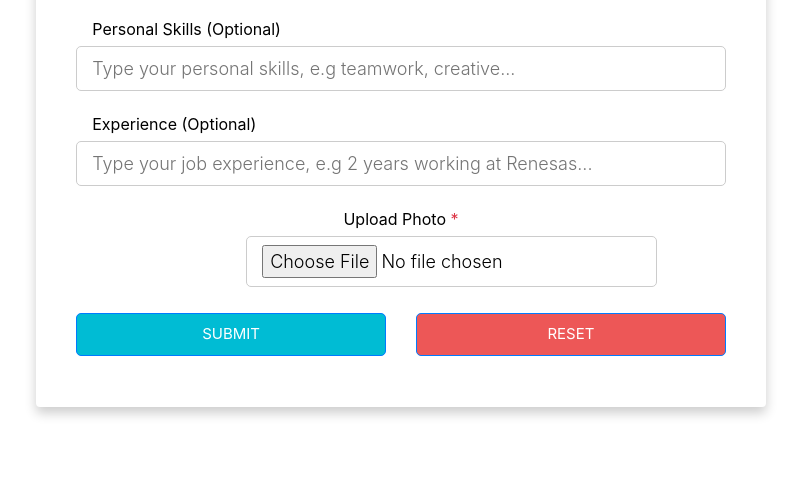
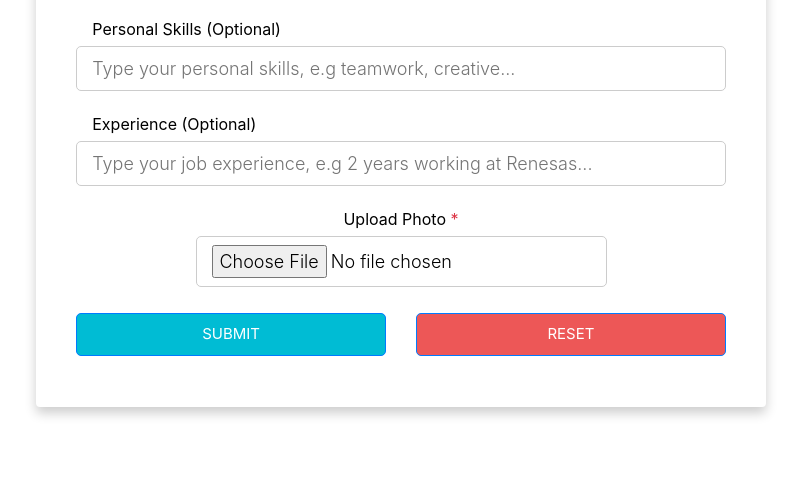
Before and after one commit to BinhNg2910/Web_Project, a PHP site: page /Web_runner/CreateCV.php in a window 1280 px wide. Shown: the part 878-1364 px from the top of the page, without its empty margins (239-1040 px from the left). Run offline with PHP 8.4, Linux system fonts and the light colour scheme.

Commit message:
Fix Front-end CV

```diff
--- a/Web_runner/CreateCV.php
+++ b/Web_runner/CreateCV.php
@@ -202,9 +202,9 @@ $conn->close();
                             <input type="text" id="experience" name="experience" placeholder="Type your job experience, e.g 2 years working at Renesas...">
                         </div>
                     </div>
+                    <label class="form-control-label">Upload Photo<span class="text-danger"> *</span></label>
                     <div class="row justify-content-center text-center">
-                        <div class="form-group col-sm-6">
-                            <label class="form-control-label">Upload Photo<span class="text-danger"> *</span></label>
+                        <div class="form-group col-sm-6" style="display:flex; justify-content:center; align-items:center;">
                             <input type="file" accept="image/jpeg,.jpeg,image/png,.png" id="fileupload" placeholder="Upload Photo" name="file"/>
                             <span class='text-danger' style='text-align:center' id='upload_file_error'></span>
                         </div>
```
